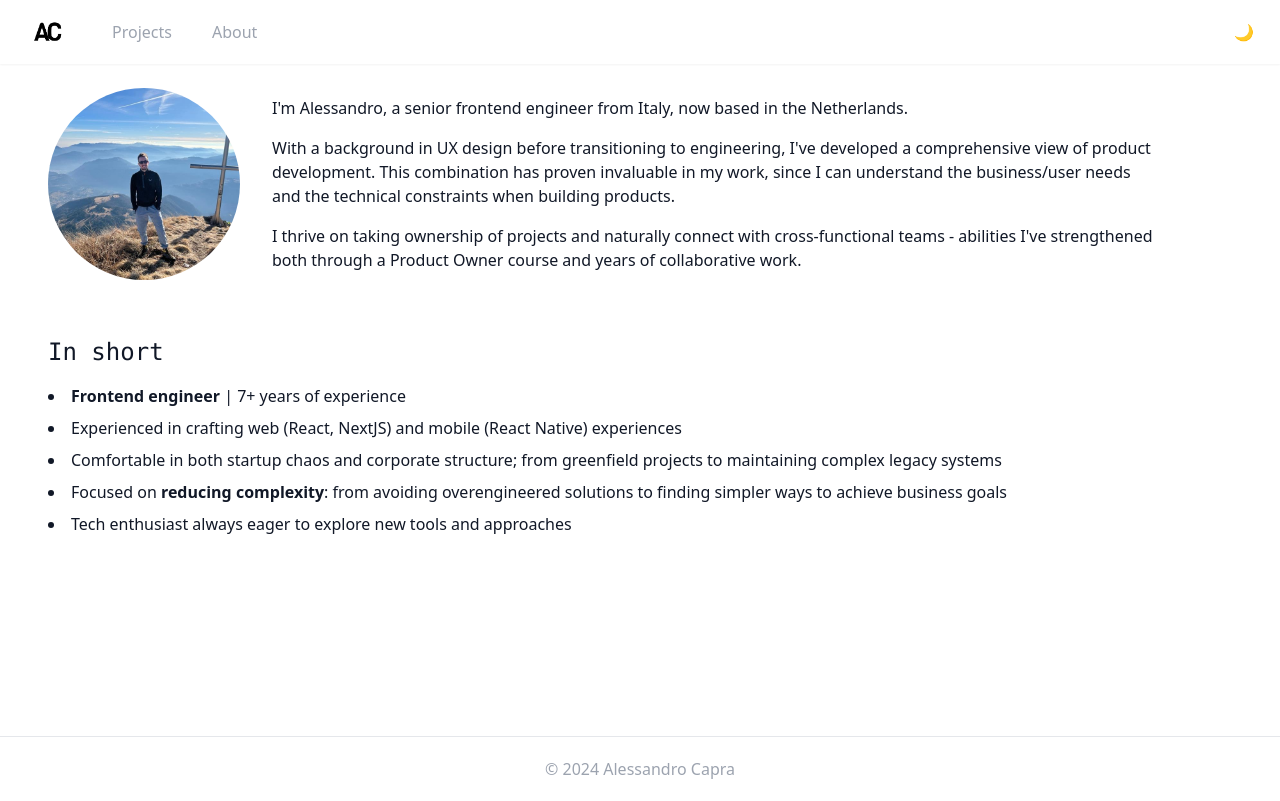
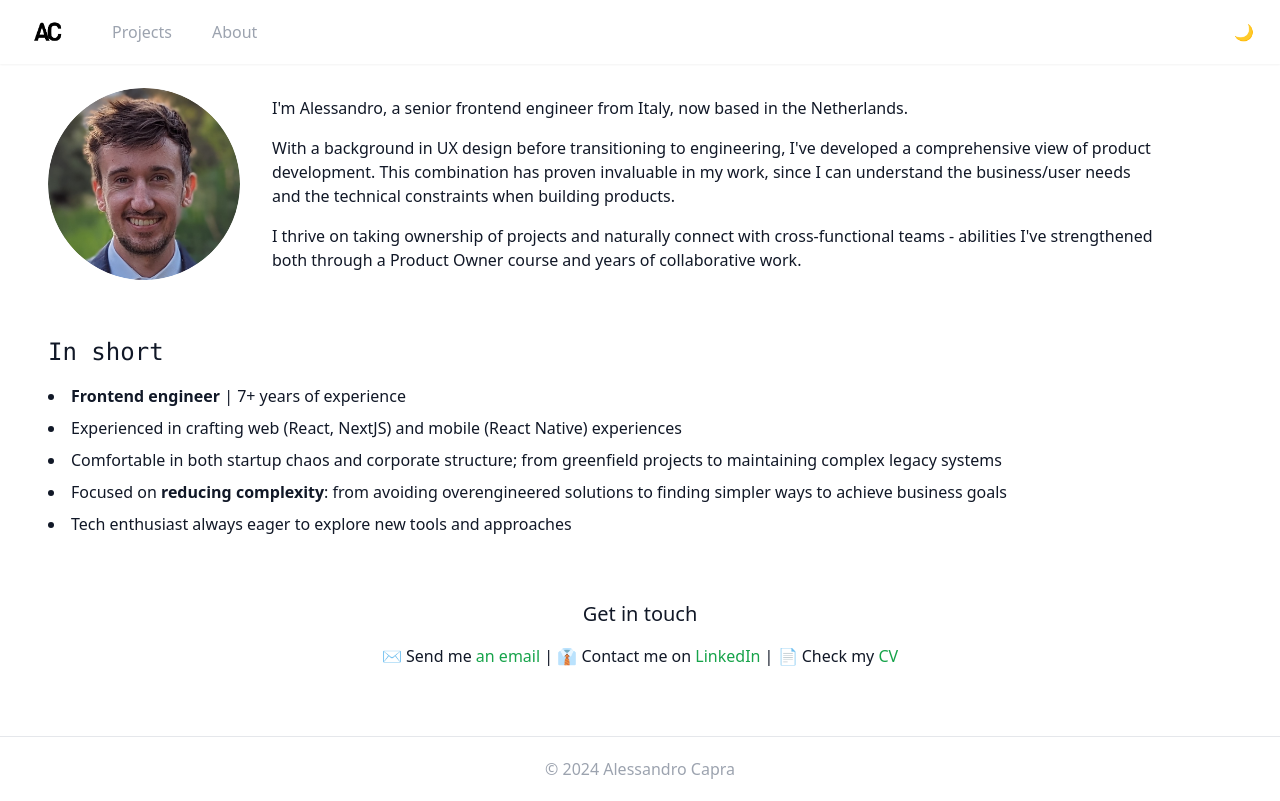
Before and after one commit to alessandrocapra/portfolio-2024, a React (Vite) app: page / in a window 1280 px wide. Built offline with nearby package versions, Linux system fonts and the light colour scheme; a web font is replaced by a local one.

Commit message:
very last fixes

```diff
--- a/src/App.tsx
+++ b/src/App.tsx
@@ -1,14 +1,17 @@
 import AnimatedPage from "./components/AnimatedPage";
+import { ContactForm } from "./components/ContactForm";
 import { ProfileImage } from "./components/images";
 import { BulletList } from "./components/projects";
+import ScrollReveal from "./components/ScrollReveal";
 
 function App() {
   return (
     <AnimatedPage>
       <div className="flex flex-col gap-8 sm:gap-12 text-gray-900 dark:text-gray-300 theme-transition">
+        <ScrollReveal direction="up">
           <div className="flex flex-col md:flex-row sm:gap-8 items-center">
             <ProfileImage
-            src='/images/hike-01.jpeg'
+              src='/images/me.png'
               alt='Hiking in the mountains'
             />
             <div className="sm:w-3/4 sm:flex sm:flex-col sm:justify-center">
@@ -19,6 +22,8 @@ function App() {
               </div>
             </div>
           </div>
+        </ScrollReveal>
+        <ScrollReveal direction="up">
           <div>
             <h2 className="font-mono pb-4">In short</h2>
             <BulletList className="pb-8">
@@ -39,7 +44,11 @@ function App() {
               </li>
             </BulletList>
           </div>
+        </ScrollReveal>
       </div>
+      <ScrollReveal>
+        <ContactForm />
+      </ScrollReveal>
     </AnimatedPage>
   );
 }
--- a/src/components/ContactForm.tsx
+++ b/src/components/ContactForm.tsx
@@ -4,9 +4,8 @@ export const ContactForm = () => {
   return (
     <div className="py-8 max-w-prose mx-auto text-center">
       <SectionTitle>Get in touch</SectionTitle>
-      <p className="text-gray-900 dark:text-gray-100">
-        Want to discuss a project or just say hi? Feel free to{' '}
-        <NiceInlineLink to="mailto:hello@alessandrocapra.me">send me an email</NiceInlineLink>
+      <p className="text-gray-900 dark:text-gray-100 mb-0">
+        <span>✉️ Send me </span><NiceInlineLink to="mailto:hello@alessandrocapra.me">an email</NiceInlineLink> | <span>👔 Contact me on </span><NiceInlineLink to="https://linkedin.com/in/capraalessandro">LinkedIn</NiceInlineLink> | <span>📄 Check my </span> <NiceInlineLink to="/CV_Alessandro_Capra.pdf">CV</NiceInlineLink>
       </p>
     </div>
   );
--- a/src/components/ScrollReveal.tsx
+++ b/src/components/ScrollReveal.tsx
@@ -13,6 +13,7 @@ const ScrollReveal = ({ children, direction = "up" }: ScrollRevealProps) => {
   });
 
   return (
+    <div className="overflow-hidder">
       <motion.div
         ref={ref}
         initial={{
@@ -32,6 +33,7 @@ const ScrollReveal = ({ children, direction = "up" }: ScrollRevealProps) => {
       >
         {children}
       </motion.div>
+    </div>
   );
 };
 
--- a/src/components/projects.tsx
+++ b/src/components/projects.tsx
@@ -2,7 +2,7 @@ import { PropsWithChildren } from "react"
 import { twMerge } from "tailwind-merge"
 
 const PillContainer = ({ children }: PropsWithChildren) => {
-  return <div className="flex flex-wrap gap-3">{children}</div>
+  return <div className="flex justify-center flex-wrap gap-3">{children}</div>
 }
 
 const Pill = ({ children }: PropsWithChildren) => {
@@ -16,7 +16,7 @@ const Pill = ({ children }: PropsWithChildren) => {
 export const ProjectHeader = ({ title, tags }: { title: string, tags: string[] }) => {
   return (
     <div className="p-2 sm:p-8 lg:p-12 flex flex-col items-center text-center max-w-prose mx-auto">
-      <h1 className="text-gray-900 dark:text-gray-300 pb-4">{title}</h1>
+      <h1 className="text-gray-900 dark:text-gray-300 pb-8">{title}</h1>
       <PillContainer>
         {tags.map((tag) => (
           <Pill key={tag}>{tag}</Pill>
@@ -29,7 +29,7 @@ export const ProjectHeader = ({ title, tags }: { title: string, tags: string[] }
 export const ProjectHighlight = ({ text }: { text: string }) => {
   return (
     <div className="py-8 max-w-prose mx-auto">
-      <p className="text-lg text-gray-900 dark:text-gray-300">{text}</p>
+      <p className="text-lg text-gray-900 dark:text-gray-300 text-center">{text}</p>
     </div>
   )
 }
@@ -56,9 +56,10 @@ export const NiceInlineLink = ({ children, to }: PropsWithChildren<{ to: string
       href={to}
       target="_blank"
       rel="noopener noreferrer"
-      className="text-blue-600 dark:text-blue-400 hover:text-blue-800 dark:hover:text-blue-300 underline"
+      className="group relative text-green-600 dark:text-green-400 hover:text-green-800 dark:hover:text-green-300 transition-colors duration-300"
     >
       {children}
+      <span className="absolute left-0 -bottom-1 w-0 h-px bg-current transition-all duration-300 group-hover:w-full"></span>
     </a>
   )
 }
--- a/src/pages/projects/Babbelbord.tsx
+++ b/src/pages/projects/Babbelbord.tsx
@@ -8,7 +8,7 @@ import { ProjectImage } from "../../components/images";
 export default function Babbelbord() {
   return (
     <AnimatedPage>
-      <div className="text-gray-900 dark:text-gray-300 overflow-x-hidden">
+      <div className="text-gray-900 dark:text-gray-300">
         <ProjectHeader title='Babbelbord' tags={['User research', 'Prototyping', 'Development']} />
 
         <ScrollReveal>
--- a/src/pages/projects/GamifiedRespiratoryExercisesProject.tsx
+++ b/src/pages/projects/GamifiedRespiratoryExercisesProject.tsx
@@ -8,7 +8,7 @@ import { ProjectImage } from "../../components/images"
 export const GamifiedRespiratoryExercisesProject = () => {
   return (
     <AnimatedPage>
-      <div className="text-gray-900 dark:text-gray-300 overflow-x-hidden">
+      <div className="text-gray-900 dark:text-gray-300">
         <ProjectHeader title='Gamified respiratory exercises' tags={['UX Design', 'Game Design', 'Hardware', 'Development']} />
 
         <ScrollReveal>
--- a/src/pages/projects/Projects.tsx
+++ b/src/pages/projects/Projects.tsx
@@ -33,7 +33,8 @@ export default function Projects() {
 
   return (
     <AnimatedPage>
-      <div className="grid grid-cols-1 sm:grid-cols-2 lg:grid-cols-3 xl:grid-cols-4 gap-4">
+      <h1 className="text-gray-900 dark:text-gray-300">Projects</h1>
+      <div className="grid grid-cols-1 sm:grid-cols-2 lg:grid-cols-3 xl:grid-cols-4 gap-4 md:gap-12 pt-4 md:pt-8">
         <ProjectCard title='Custodian' url='/projects/custodian' bgImageUrl={`${imagesFolder}/custodian/custodian-header.png`} />
         <ProjectCard title='Whistleblower' url='/projects/whistleblower' bgImageUrl={`${imagesFolder}/whistleblower/whistleblower-header.png`} />
         <ProjectCard title='Gamified respiratory exercises' url='/projects/gamified-respiratory-exercises' bgImageUrl={`${imagesFolder}/gamified-respiratory-exercises/master-thesis-header.png`} />
--- a/src/pages/projects/WhistleblowerProject.tsx
+++ b/src/pages/projects/WhistleblowerProject.tsx
@@ -31,13 +31,11 @@ export default function WhistleblowerProject() {
               </p>
               <p>My role in this project was to gather business requirements from stakeholders, discuss and redefine them through low-fidelity wireframes. Lastly, I delivered the final UI, focusing on the handoff to developers as well (from Sketch to Zeplin).</p>
             </div>
-            <div className="relative overflow-y-hidden">
-              <ProjectImage
-                src="/images/projects/whistleblower/whistleblower-overview.png"
-                alt="Whistleblower overview"
-                hasShadow
-              />
-            </div>
+            <ProjectImage
+              src="/images/projects/whistleblower/whistleblower-overview.png"
+              alt="Whistleblower overview"
+              hasShadow
+            />
           </MultipleColumnsSection>
         </ScrollReveal>
 
```
Also changed, not shown: public/images/me.png (added), 1 other file (tests, documents, lock files or other folders). Lines whose indentation alone changed are shown as unchanged.
